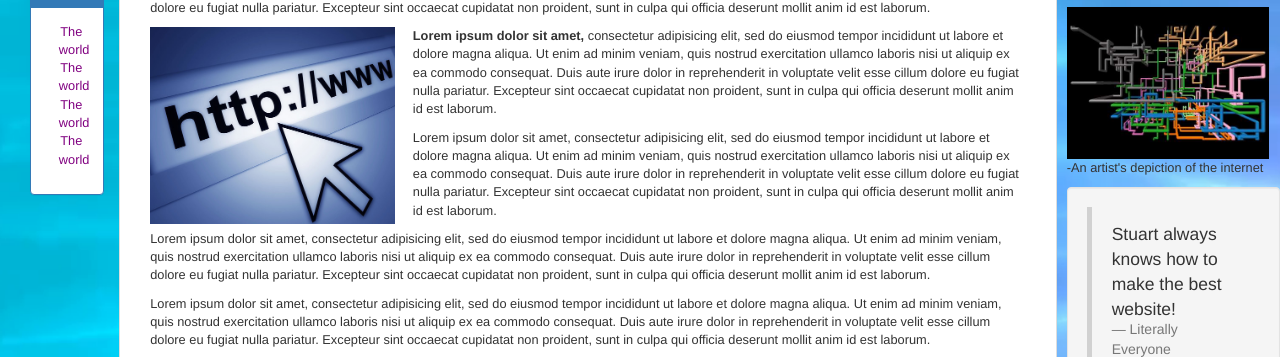
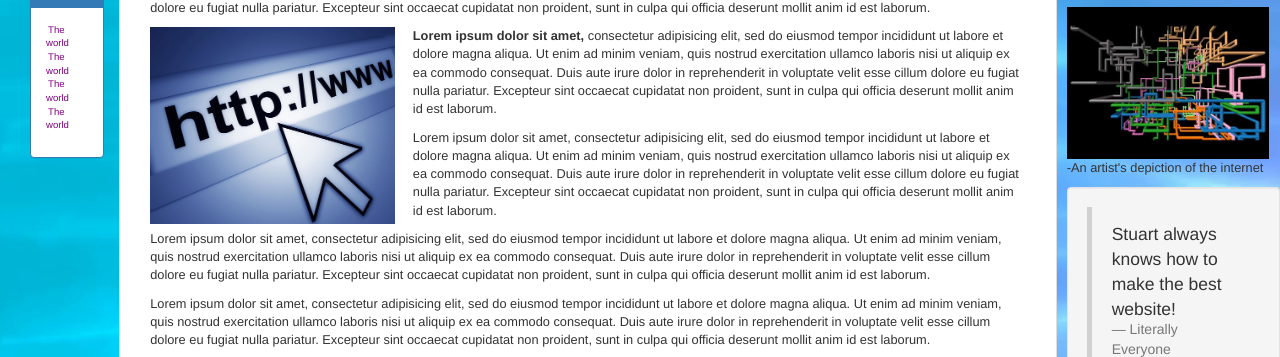
Before and after one commit to MCStuart/First-HTML-website, a plain HTML site: page index.html in a window 1280 px wide. Shown: the part 393-750 px from the top of the page. Drawn offline with Linux system fonts and the light colour scheme.

Commit message:
fix left column list styles, centered. Final commit before submission

```diff
--- a/css/styles.css
+++ b/css/styles.css
@@ -8,7 +8,6 @@ body {
 }
 
 ul {
-  list-style: none;
   padding-left: 1em;
 }
 
@@ -55,6 +54,15 @@ h3.panel-title {
   font-size: .8vw;
 }
 
+.panel-body > ul {
+  padding: 0vw;
+}
+
+div.cats {
+  list-style: none;
+  font-size: .75vw;
+}
+
 .col-md-9 {
   font-size: 1vw;
 }
--- a/index.html
+++ b/index.html
@@ -23,10 +23,12 @@
               </div>
               <div class="panel-body">
                 <ul>
-                  <li><a href="media/cat.jpg">The world</a></li>
-                  <li><a href="media/cat.jpg">The world</a></li>
-                  <li><a href="media/cat.jpg">The world</a></li>
-                  <li><a href="media/cat.jpg">The world</a></li>
+                  <div class="cats">
+                    <li><a href="media/cat.jpg">The world</a></li>
+                    <li><a href="media/cat.jpg">The world</a></li>
+                    <li><a href="media/cat.jpg">The world</a></li>
+                    <li><a href="media/cat.jpg">The world</a></li>
+                  </div>
                 </ul>
               </div>
             </div>
```
